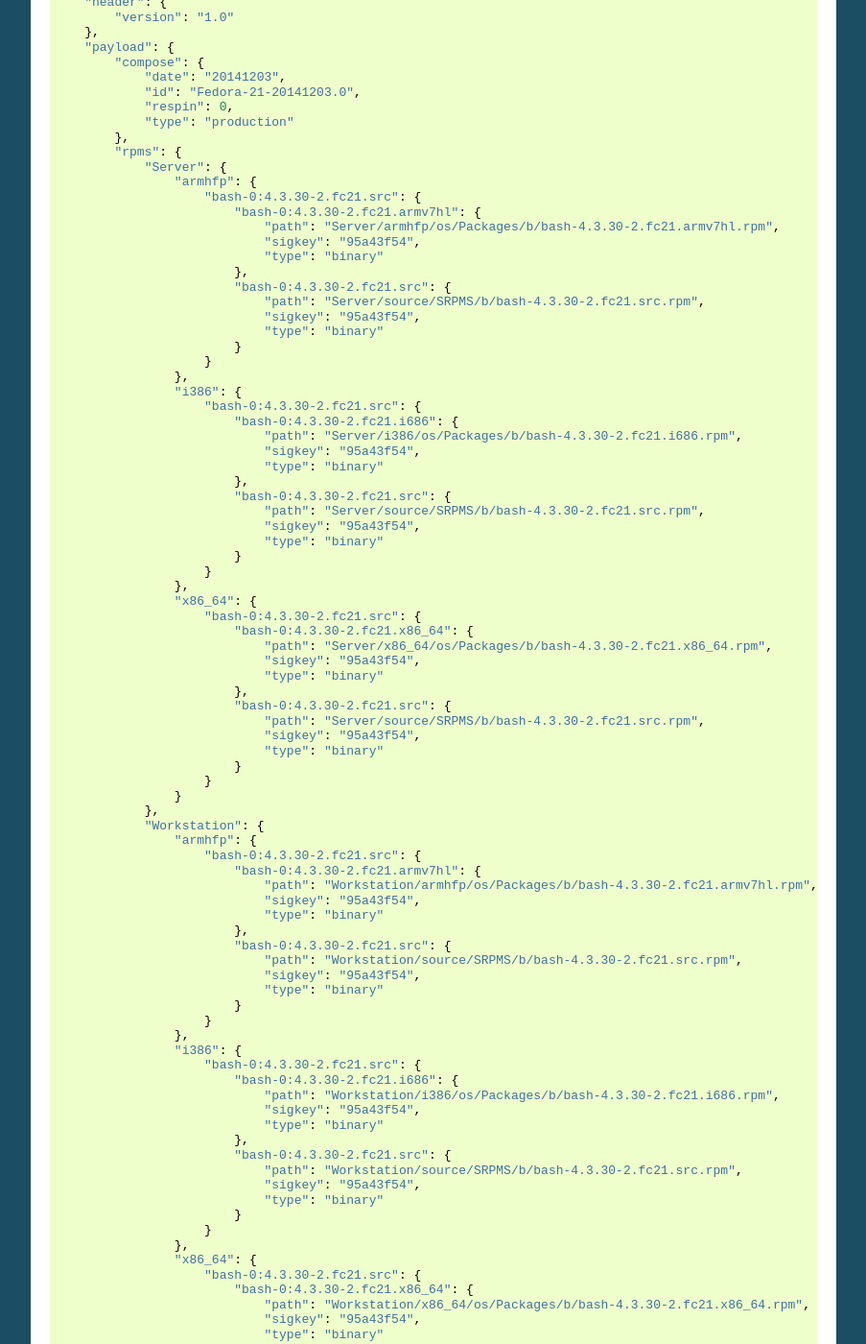
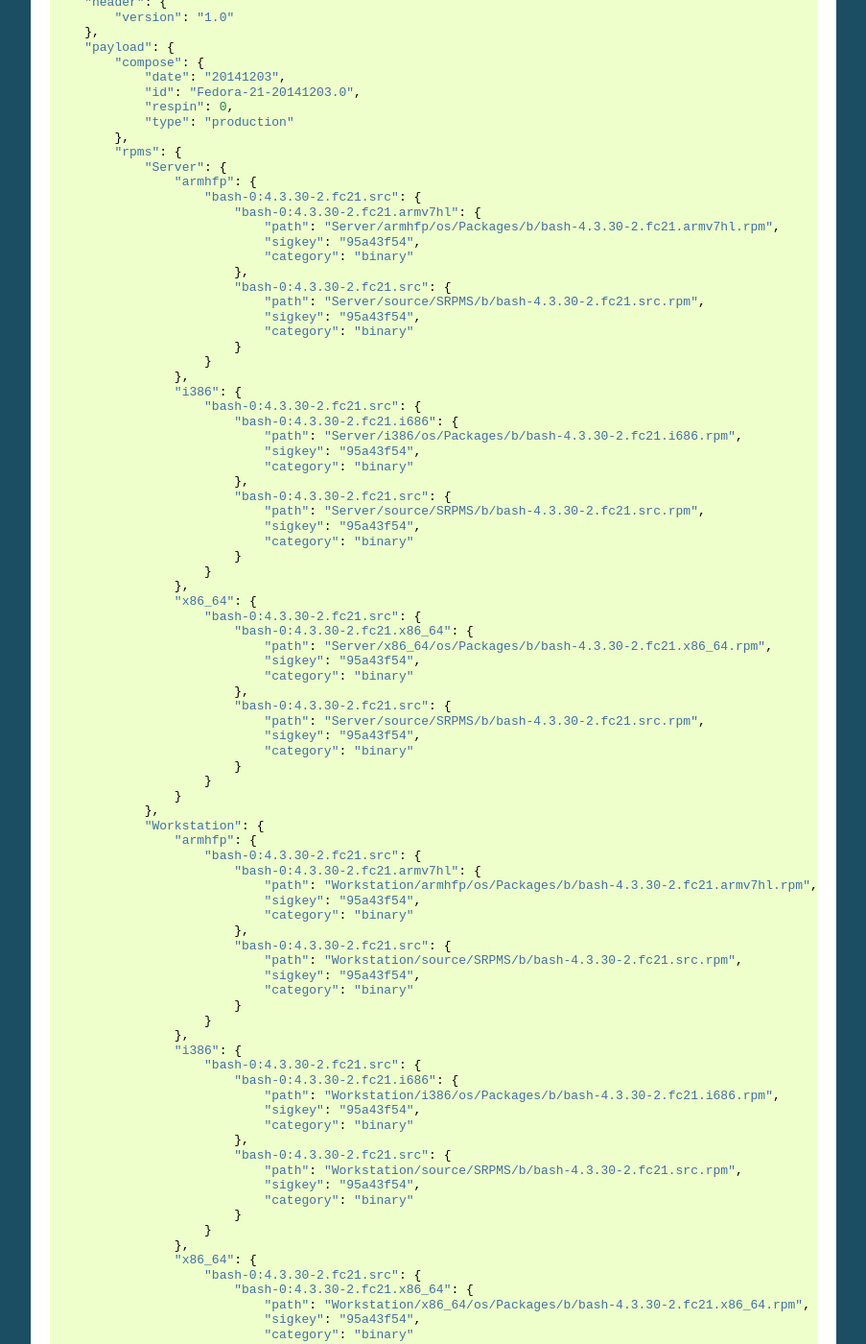
Before and after one commit to release-engineering/productmd, a Sphinx documentation site: the page built from doc/rpms-1.0.rst, in a window 1280 px wide and 1400 px high, scrolled down 797 px. Shown: the whole window at 96% size, without its empty margins (198-1101 px from the left). Built offline with Sphinx 7.4.7, drawn with Linux system fonts in a browser that asks for light colours; some of the changed text lies outside the part shown.

Commit message:
Rename type to category in RPMs file format doc
To be consistent with what the code emits.

```diff
--- a/doc/rpms-1.0.rst
+++ b/doc/rpms-1.0.rst
@@ -32,7 +32,7 @@
                             rpm_nevra<str>: {           # %name-%epoch:%version-%release-%arch of RPM file
                                 "path": <str>,          # relative path to RPM file
                                 "sigkey": <str|null>,   # sigkey ID: hex string 8 characters long, lower case; null for unsigned RPMs
-                                "type": <str>           # binary, debug, source
+                                "category": <str>       # binary, debug, source
                             }
                         }
                     }
@@ -65,12 +65,12 @@
                             "bash-0:4.3.30-2.fc21.armv7hl": {
                                 "path": "Server/armhfp/os/Packages/b/bash-4.3.30-2.fc21.armv7hl.rpm",
                                 "sigkey": "95a43f54",
-                                "type": "binary"
+                                "category": "binary"
                             },
                             "bash-0:4.3.30-2.fc21.src": {
                                 "path": "Server/source/SRPMS/b/bash-4.3.30-2.fc21.src.rpm",
                                 "sigkey": "95a43f54",
-                                "type": "binary"
+                                "category": "binary"
                             }
                         }
                     },
@@ -79,12 +79,12 @@
                             "bash-0:4.3.30-2.fc21.i686": {
                                 "path": "Server/i386/os/Packages/b/bash-4.3.30-2.fc21.i686.rpm",
                                 "sigkey": "95a43f54",
-                                "type": "binary"
+                                "category": "binary"
                             },
                             "bash-0:4.3.30-2.fc21.src": {
                                 "path": "Server/source/SRPMS/b/bash-4.3.30-2.fc21.src.rpm",
                                 "sigkey": "95a43f54",
-                                "type": "binary"
+                                "category": "binary"
                             }
                         }
                     },
@@ -93,12 +93,12 @@
                             "bash-0:4.3.30-2.fc21.x86_64": {
                                 "path": "Server/x86_64/os/Packages/b/bash-4.3.30-2.fc21.x86_64.rpm",
                                 "sigkey": "95a43f54",
-                                "type": "binary"
+                                "category": "binary"
                             },
                             "bash-0:4.3.30-2.fc21.src": {
                                 "path": "Server/source/SRPMS/b/bash-4.3.30-2.fc21.src.rpm",
                                 "sigkey": "95a43f54",
-                                "type": "binary"
+                                "category": "binary"
                             }
                         }
                     }
@@ -109,12 +109,12 @@
                             "bash-0:4.3.30-2.fc21.armv7hl": {
                                 "path": "Workstation/armhfp/os/Packages/b/bash-4.3.30-2.fc21.armv7hl.rpm",
                                 "sigkey": "95a43f54",
-                                "type": "binary"
+                                "category": "binary"
                             },
                             "bash-0:4.3.30-2.fc21.src": {
                                 "path": "Workstation/source/SRPMS/b/bash-4.3.30-2.fc21.src.rpm",
                                 "sigkey": "95a43f54",
-                                "type": "binary"
+                                "category": "binary"
                             }
                         }
                     },
@@ -123,12 +123,12 @@
                             "bash-0:4.3.30-2.fc21.i686": {
                                 "path": "Workstation/i386/os/Packages/b/bash-4.3.30-2.fc21.i686.rpm",
                                 "sigkey": "95a43f54",
-                                "type": "binary"
+                                "category": "binary"
                             },
                             "bash-0:4.3.30-2.fc21.src": {
                                 "path": "Workstation/source/SRPMS/b/bash-4.3.30-2.fc21.src.rpm",
                                 "sigkey": "95a43f54",
-                                "type": "binary"
+                                "category": "binary"
                             }
                         }
                     },
@@ -137,12 +137,12 @@
                             "bash-0:4.3.30-2.fc21.x86_64": {
                                 "path": "Workstation/x86_64/os/Packages/b/bash-4.3.30-2.fc21.x86_64.rpm",
                                 "sigkey": "95a43f54",
-                                "type": "binary"
+                                "category": "binary"
                             },
                             "bash-0:4.3.30-2.fc21.src": {
                                 "path": "Workstation/source/SRPMS/b/bash-4.3.30-2.fc21.src.rpm",
                                 "sigkey": "95a43f54",
-                                "type": "binary"
+                                "category": "binary"
                             }
                         }
                     }
```
